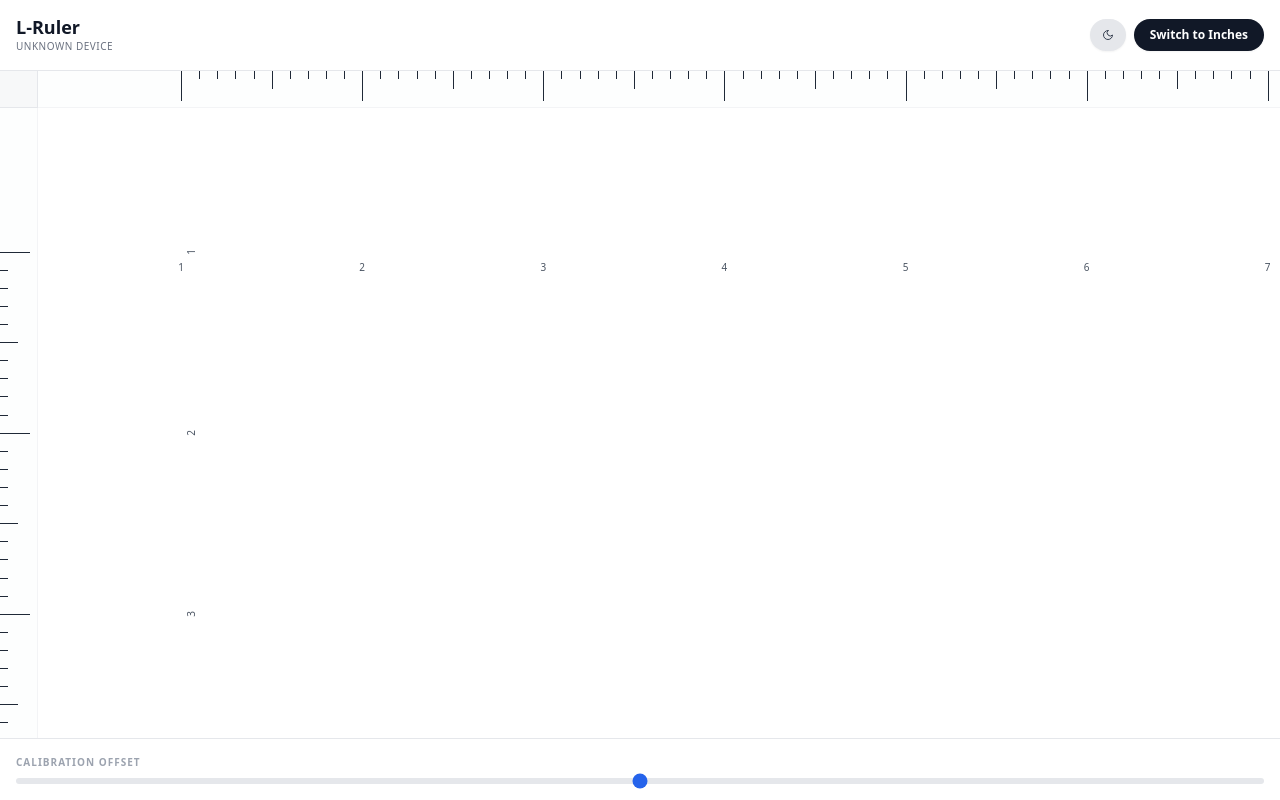
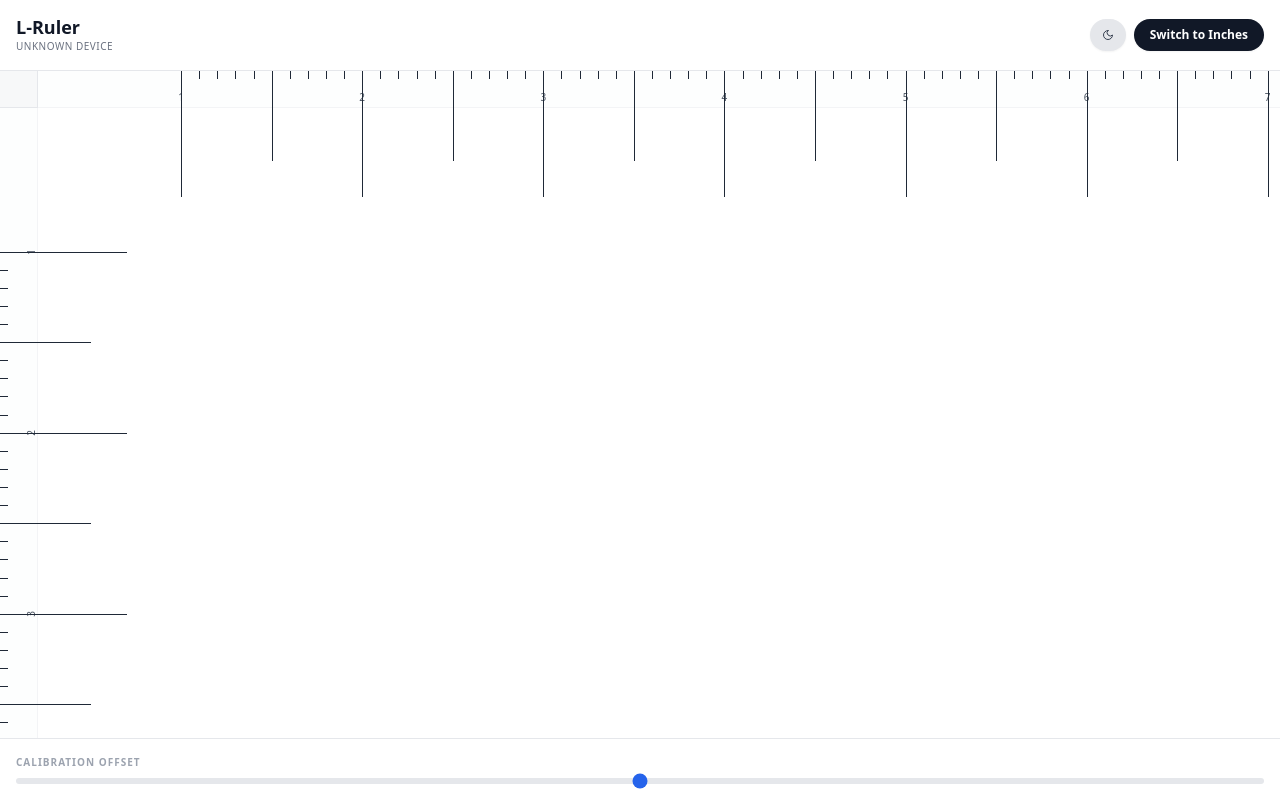
Before and after one commit to ww001-kilo/phone-ruler, a plain HTML site: page index.html in a window 1280 px wide. Drawn offline with nearby package versions, Linux system fonts and the light colour scheme.

Commit message:
Fix label positioning for 1cm ruler layout

```diff
--- a/index.html
+++ b/index.html
@@ -209,7 +209,7 @@
  let isMajor = false;
 
  if (i % subDivisions === 0) {
- height = 30;
+ height = CORNER_SIZE * 0.7; // Tick height proportional to ruler width
  isMajor = true;
  // Skip label for 0 to keep it clean
  if (i > 0) {
@@ -217,18 +217,20 @@
  label.className = `label ${isVertical ? 'v-label' : 'h-label'}`;
  if (isVertical) {
  label.style.top = `${pos}px`;
- label.style.left = `${CORNER_SIZE + 8}px`;
+ label.style.right = '2px';
+ label.style.left = 'auto';
  } else {
  label.style.left = `${pos}px`;
- label.style.top = `${CORNER_SIZE + 8}px`;
+ label.style.bottom = '2px';
+ label.style.top = 'auto';
  }
  label.innerText = i / subDivisions;
  container.appendChild(label);
  }
  } else if (i % (subDivisions/2) === 0) {
- height = 18;
+ height = CORNER_SIZE * 0.5;
  } else if (i % (subDivisions/4) === 0) {
- height = 12;
+ height = CORNER_SIZE * 0.35;
  }
 
  // Skip ticks in the corner intersection zone (first 1cm)
```
